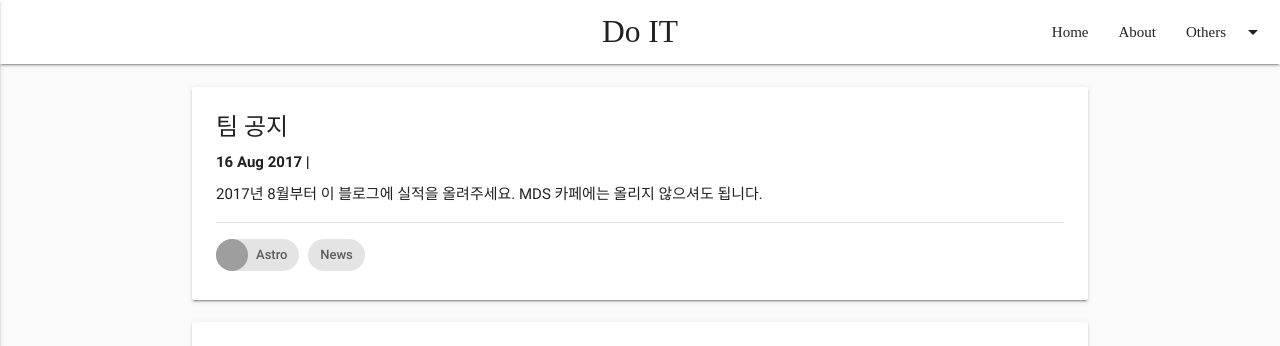
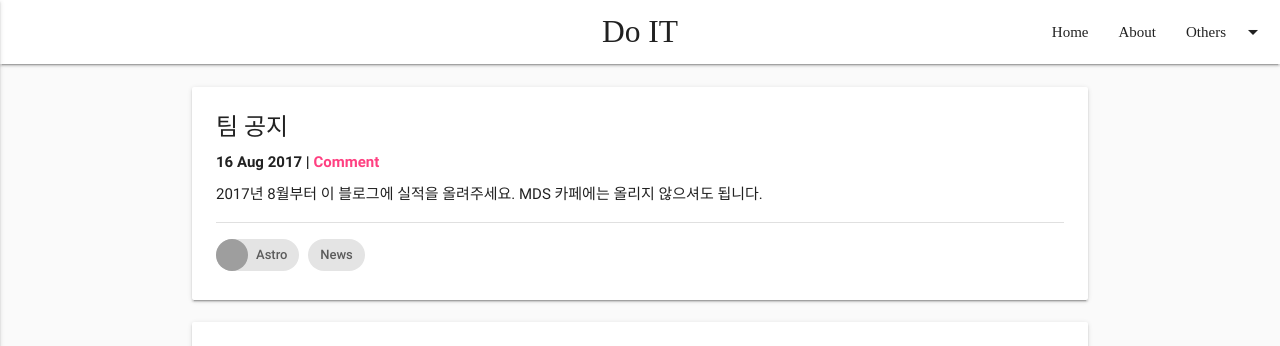
Before and after one commit to D01T/D01T.github.io, a Jekyll site: the page built from _posts/2017-08-16-notice.md, in a window 1280 px wide. Shown: the top 346 px of the page. Built offline with Jekyll 4.4.1, drawn with Linux system fonts in a browser that asks for light colours; nearby versions of some CDN libraries; some web fonts are replaced; comment, search, counter and statistics services are not loaded; grey boxes are pictures that could not be loaded.

```diff
--- a/_includes/disqus.html
+++ b/_includes/disqus.html
@@ -6,7 +6,7 @@
    *  LEARN WHY DEFINING THESE VARIABLES IS IMPORTANT: https://disqus.com/admin/universalcode/#configuration-variables
    */
   var disqus_config = function () {
-    this.page.url = "{{ site.url }}/{{ page.url }}";
+    this.page.url = "{{ site.url }}{{ page.url }}";
     this.page.identifier = "{{ page.id }}";
   };
   (function() { // DON'T EDIT BELOW THIS LINE
@@ -16,5 +16,4 @@
     (d.head || d.body).appendChild(s);
   })();
 </script>
-<script id="dsq-count-scr" src="//d01t.disqus.com/count.js" async></script>
 <noscript>Please enable JavaScript to view the <a href="https://disqus.com/?ref_noscript">comments powered by Disqus.</a></noscript>
--- a/_includes/post_card.html
+++ b/_includes/post_card.html
@@ -16,10 +16,8 @@
       <p>{{ post.excerpt | truncate: 100, "…" }}</p>
       <div class="valign-wrapper" style="margin-top: 16px;">
         <i class="material-icons" style="color: #9e9e9e;">comment</i>&nbsp;
-        <span class="disqus-comment-count" data-disqus-identifier="{{ post.id }}"></span>
+        <span class="disqus-comment-count" data-disqus-url="{{ site.url }}{{ post.url }}">Comment</span>
       </div>
     </div>
   </div>
 </article>
-
-<script id="dsq-count-scr" src="//d01t.disqus.com/count.js" async></script>
--- a/_layouts/post.html
+++ b/_layouts/post.html
@@ -18,7 +18,7 @@ layout: default
               {% unless page.image.src %}
               <span class="card-title truncate">{{ page.title }}</span>
               {% endunless %}
-              <p style="font-weight: 600; margin-bottom: 10px;"><time datetime="{{ post.date }}">{{ page.date | date_to_string }}</time> | <a href="#disqus_thread" data-disqus-identifier="{{ page.id }}"></a></p>
+              <p style="font-weight: 600; margin-bottom: 10px;"><time datetime="{{ post.date }}">{{ page.date | date_to_string }}</time> | <a href="{{ site.url }}{{ page.url }}#disqus_thread">Comment</a></p>
               <p>{{ content | replace: "<img", "<img class='materialboxed'" }}</p>
               {% if page.ccl %}
               <div class="center" style="margin-top: 16px;">
@@ -69,3 +69,5 @@ layout: default
     </div>
   </div>
 </div>
+
+<script id="dsq-count-scr" src="//d01t.disqus.com/count.js" async></script>
--- a/index.html
+++ b/index.html
@@ -37,3 +37,5 @@ layout: default
     </div>
   </div>
 </div>
+
+<script id="dsq-count-scr" src="//d01t.disqus.com/count.js" async></script>
```
